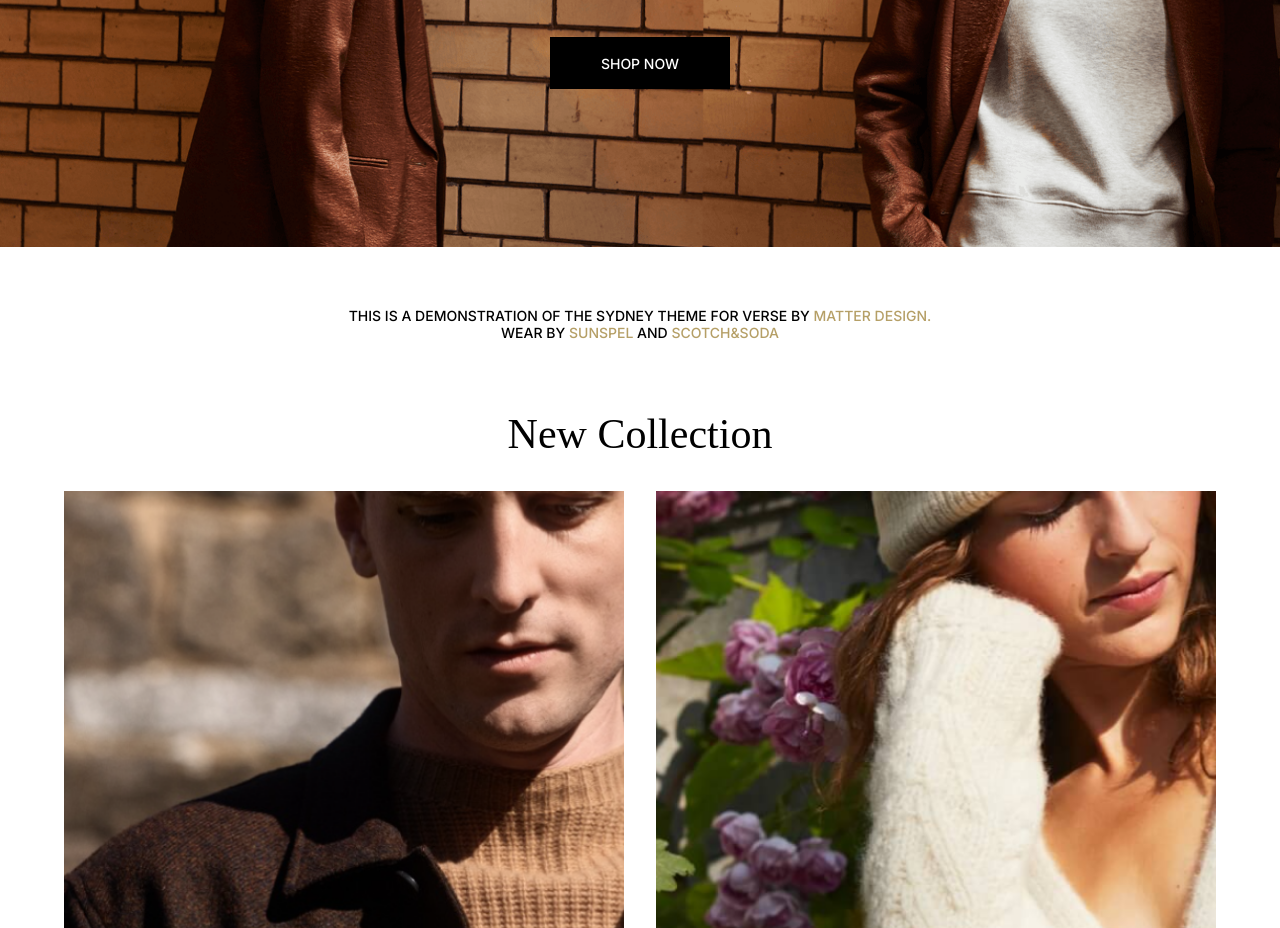
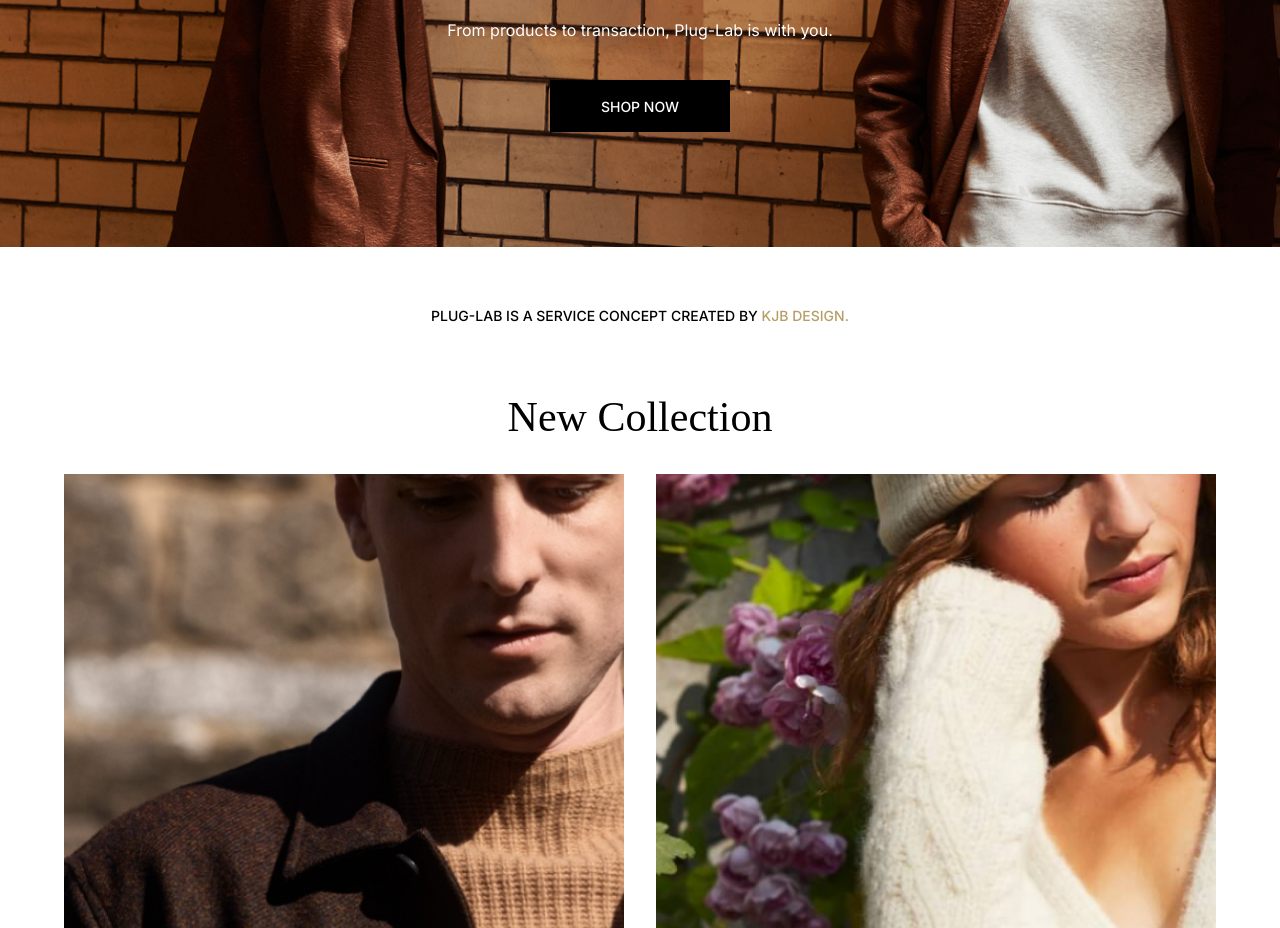
Before and after one commit to 385PlugLab/web, a Gatsby site: page / in a window 1280 px wide. Shown: the part 545-1473 px from the top of the page. Built offline with nearby package versions, Linux system fonts and the light colour scheme; Gatsby itself is replaced by a stand-in of ours; a web font is replaced by a local one.

Commit message:
Update index.js

```diff
--- a/src/pages/index.js
+++ b/src/pages/index.js
@@ -30,8 +30,8 @@ const IndexPage = () => {
       <Hero
         maxWidth={'500px'}
         image={'/banner1.png'}
-        title={'Essentials for a cold winter'}
-        subtitle={'Discover Autumn Winter 2021'}
+        title={'We provide services that keep people safe.'}
+        subtitle={'From products to transaction, Plug-Lab is with you.'}
         ctaText={'shop now'}
         ctaAction={goToShop}
       />
@@ -39,13 +39,10 @@ const IndexPage = () => {
       {/* Message Container */}
       <div className={styles.messageContainer}>
         <p>
-          This is a demonstration of the Sydney theme for verse by{' '}
-          <span className={styles.gold}>matter design.</span>
+          Plug-Lab is a service concept created by{' '}
+          <span className={styles.gold}>KJB design.</span>
         </p>
-        <p>
-          wear by <span className={styles.gold}>sunspel</span> and{' '}
-          <span className={styles.gold}>scotch&soda</span>
-        </p>
+
       </div>
 
       {/* Collection Container */}
@@ -98,7 +95,7 @@ const IndexPage = () => {
       {/* Quote */}
       <Quote
         bgColor={'var(--standard-light-grey)'}
-        title={'about Sydney'}
+        title={'about PL'}
         quote={
           '“We believe in two things: the pursuit of quality in everything we do, and looking after one another. Everything else should take care of itself.”'
         }
@@ -129,8 +126,8 @@ const IndexPage = () => {
       {/* Social Media */}
       <div className={styles.socialContainer}>
         <Title
-          name={'Styled by You'}
-          subtitle={'Tag @sydney to be featured.'}
+          name={'Get Known'}
+          subtitle={'Tag @plug-lab to be featured.'}
         />
         <div className={styles.socialContentGrid}>
           <img src={`/social/socialMedia1.png`} alt={'social media 1'} />
```
